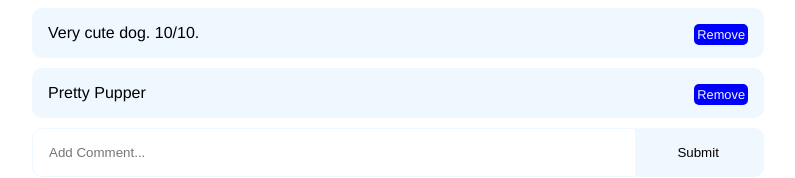
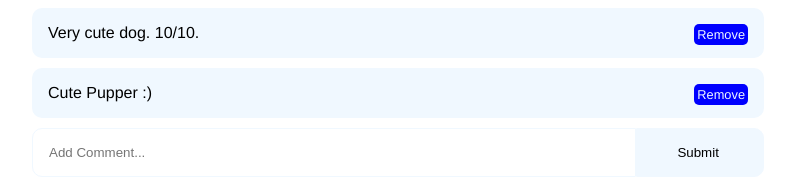
Before and after one commit to practical-solutions-inc/vue-test, a Vue app: page / in a window 1280 px wide. Shown: the part 359-537 px from the top of the page, without its empty margins (242-1037 px from the left). Built offline with nearby package versions, Linux system fonts and the light colour scheme.

Commit message:
bonus is done

```diff
--- a/src/App.vue
+++ b/src/App.vue
@@ -23,19 +23,26 @@ export default {
   data() {
     return {
       comments: [
-        "Very cute dog. 10/10.",
-        "Pretty Pupper"
+        {
+          id: 1,
+          text: "Very cute dog. 10/10."
+        },
+        {
+          id: 2,
+          text: "Cute Pupper :)"
+        }
       ]
     }
   },
   methods: {
-    newComment(comment) {
+    newComment(text) {
+      const lastId = this.comments.map(c => c).pop().id
       if (this.comments.length < 5) {
-        this.comments = [...this.comments, comment ]
+        this.comments = [...this.comments, { id: lastId + 1, text } ]
       }
     },
-    removeComment(comment) {
-      this.comments = this.comments.filter(c => c !== comment)
+    removeComment(commentId) {
+      this.comments = this.comments.filter(c => c.id !== commentId)
     }
   }
 }
--- a/src/components/Comments.vue
+++ b/src/components/Comments.vue
@@ -1,8 +1,8 @@
 <template>
   <div class="comments">
-      <div v-bind:key="comment" v-for="comment in comments" class="comment">
-        {{comment}}
-        <span @click="remove(comment)" class="remove-button">Remove</span>
+      <div v-bind:key="comment.id" v-for="comment in comments" class="comment">
+        {{comment.text}}
+        <span @click="remove(comment.id)" class="remove-button">Remove</span>
       </div>
   </div>
 </template>
```
Also changed, not shown: 1 other file (tests, documents, lock files or other folders).
